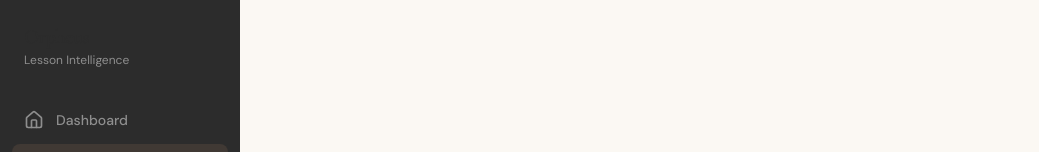
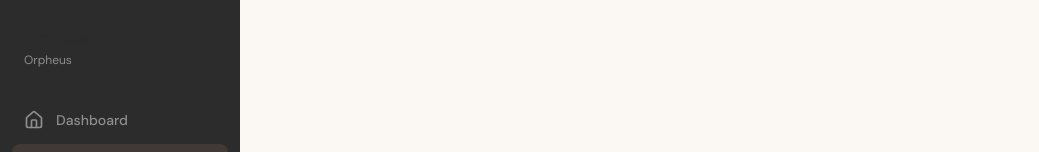
Before and after one commit to guthix94/Orpheus, a Next.js app in the folder frontend/: page /lesson/record in a window 1280 px wide. Shown: the top 152 px of the page, without its empty margins (0-1039 px from the left). Built offline with nearby package versions, Linux system fonts and the light colour scheme; no server answers.

Commit message:
Rename sidebar subtitle from "Lesson Intelligence" to "Orpheus"
https://claude.ai/code/session_01UT2nir3vQejv7uoU2mb5B8

```diff
--- a/frontend/components/layout/Sidebar.tsx
+++ b/frontend/components/layout/Sidebar.tsx
@@ -33,7 +33,7 @@ export default function Sidebar() {
           <h1 className="font-serif text-xl font-bold text-white tracking-tight">
             Orpheus
           </h1>
-          <p className="text-xs text-stone mt-0.5">Lesson Intelligence</p>
+          <p className="text-xs text-stone mt-0.5">Orpheus</p>
         </Link>
       </div>
 
```
